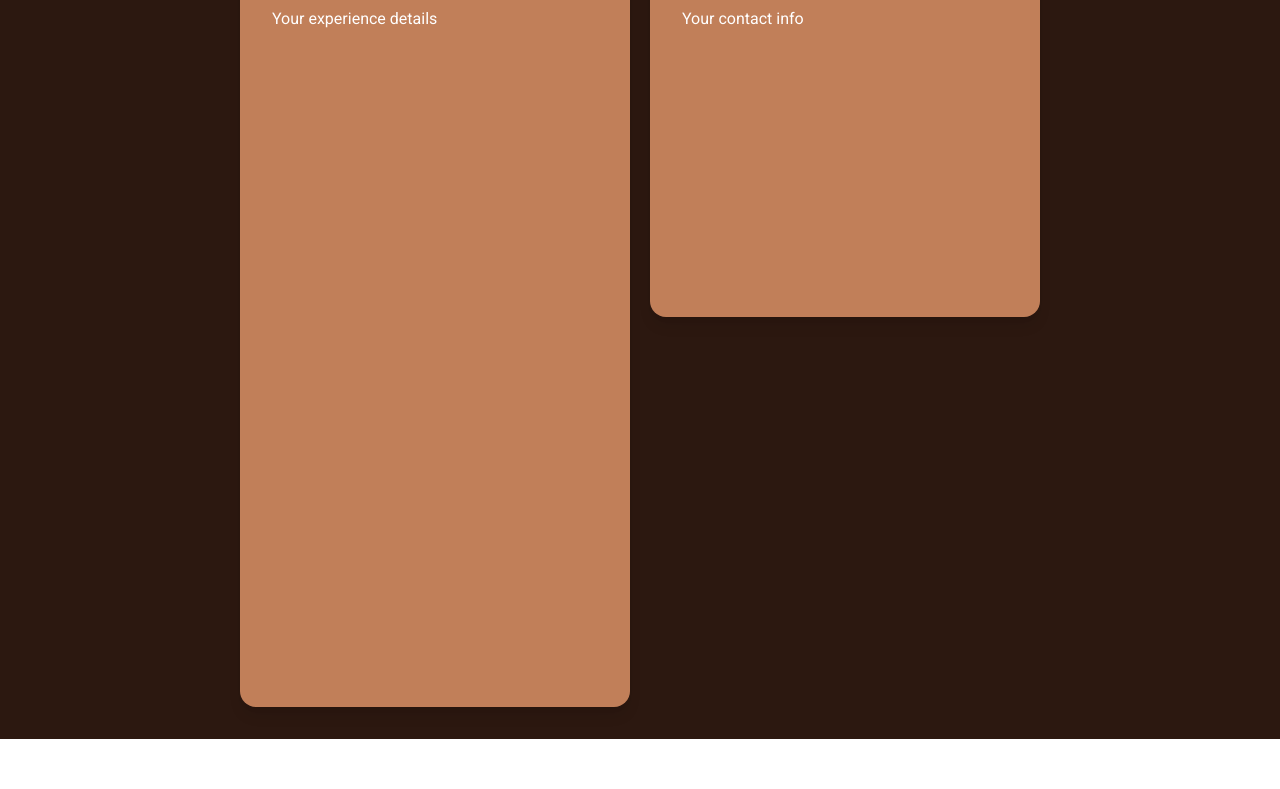
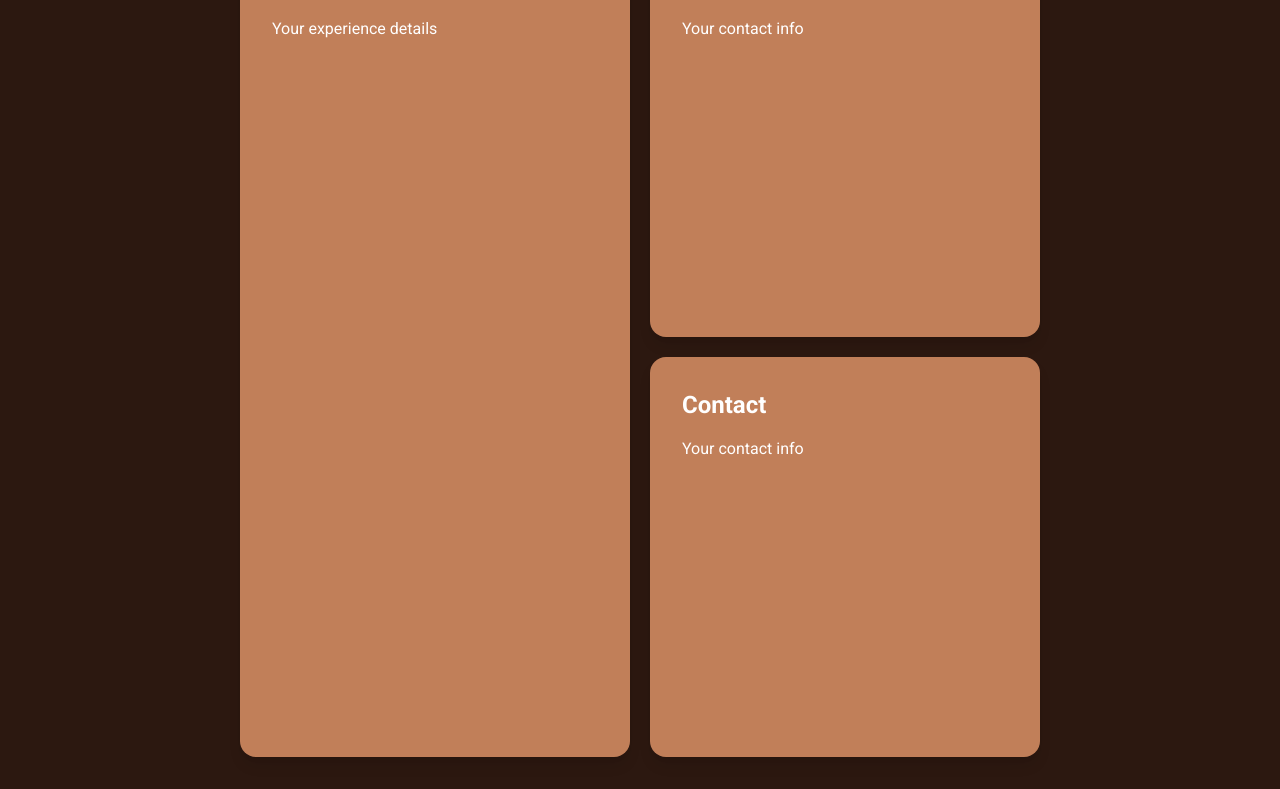
Before and after one commit to kkayam/portfolio, a Next.js app: page / in a window 1280 px wide. Shown: the part 1015-1804 px from the top of the page. Before the commit the page ends 1754 px from the top, so only its background shows below. Built offline with nearby package versions, Linux system fonts and the light colour scheme.

Commit message:
proper size on 1x2

```diff
--- a/app/page.js
+++ b/app/page.js
@@ -18,7 +18,7 @@ export default function Home() {
         ">
           <span className="text-white">Portfolio</span> Gallery
         </h1>
-        <div className="grid grid-cols-1 md:grid-cols-2 gap-5">
+        <div className="grid grid-cols-1 md:grid-cols-2 gap-5 auto-rows-fr">
           <PortfolioBox title="About Me">
             Your introduction hereFuga vitae exercitationem numquam. Possimus eligendi culpa aliquam est sint molestiae. Eius voluptatum est velit omnis aut praesentium.
             nisi. Voluptates nostrumhereFuga vitae exercitationem numquam. Possimus eligendi culpa aliquam est sint molestiae. Eius voluptatum est velit omnis aut praesentium.
@@ -42,6 +42,9 @@ export default function Home() {
           <PortfolioBox title="Contact">
             Your contact info
           </PortfolioBox>
+          <PortfolioBox title="Contact">
+            Your contact info
+          </PortfolioBox>
         </div>
       </div>
     </main>
--- a/components/PortfolioBox.js
+++ b/components/PortfolioBox.js
@@ -1,8 +1,8 @@
 const sizeClasses = {
   '1x1': 'aspect-square',
-  '2x1': 'aspect-[1/2] md:aspect-[2/1] md:col-span-2',
-  '1x2': 'row-span-2 aspect-[1/2]',
-  '2x2': 'md:col-span-2 row-span-2 aspect-square',
+  '2x1': 'md:col-span-2 aspect-[2/1]',
+  '1x2': 'aspect-[1/2] md:row-span-2',
+  '2x2': 'md:col-span-2 md:row-span-2 aspect-square',
 };
 
 export default function PortfolioBox({
@@ -20,6 +20,7 @@ export default function PortfolioBox({
       hover:shadow-xl
       transition-shadow
       w-full
+      h-full
       ${sizeClasses[size]}
       ${className}
     `}>
```
